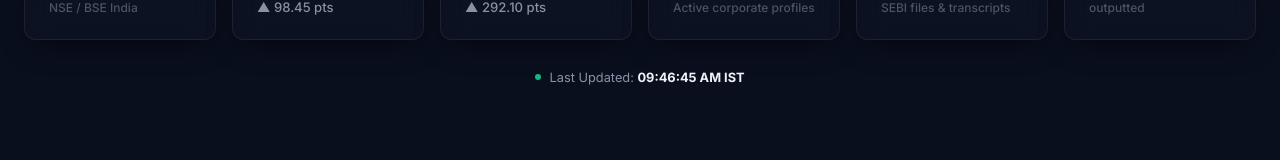
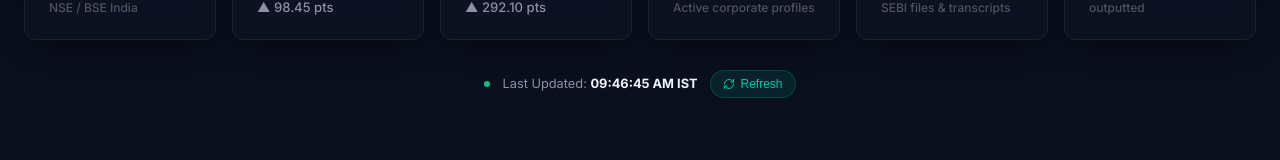
Before and after one commit to avipro1122-creator/uper-ai, a Next.js app: page / in a window 1280 px wide. Shown: the part 506-666 px from the top of the page. Built offline with nearby package versions, Linux system fonts and the light colour scheme; no server answers.

Commit message:
Optimize market indices footer with manual refresh button for mobile support

```diff
--- a/src/App.css
+++ b/src/App.css
@@ -3212,11 +3212,13 @@ body {
 .stats-footer-note {
   display: flex;
   align-items: center;
-  gap: 8px;
+  flex-wrap: wrap;
+  gap: 12px;
   justify-content: center;
   margin-top: 24px;
   font-size: 0.8rem;
   color: var(--text-secondary);
+  padding: 0 16px;
 }
 
 .live-pulse {
@@ -3779,3 +3781,45 @@ body {
     grid-column: span 1;
   }
 }
+
+/* Refresh button styles and spin animation */
+.refresh-btn {
+  display: inline-flex;
+  align-items: center;
+  gap: 6px;
+  background: rgba(0, 201, 167, 0.1);
+  border: 1px solid rgba(0, 201, 167, 0.2);
+  color: var(--accent-color);
+  padding: 6px 12px;
+  border-radius: 20px;
+  font-size: 0.75rem;
+  font-weight: 500;
+  cursor: pointer;
+  transition: all 0.2s ease;
+  backdrop-filter: blur(4px);
+  -webkit-backdrop-filter: blur(4px);
+}
+
+.refresh-btn:hover:not(:disabled) {
+  background: rgba(0, 201, 167, 0.2);
+  border-color: var(--accent-color);
+  box-shadow: 0 0 10px rgba(0, 201, 167, 0.2);
+}
+
+.refresh-btn:active:not(:disabled) {
+  transform: scale(0.95);
+}
+
+.refresh-btn:disabled {
+  opacity: 0.6;
+  cursor: not-allowed;
+}
+
+.spin-animation {
+  animation: spin 1s linear infinite;
+}
+
+@keyframes spin {
+  from { transform: rotate(0deg); }
+  to { transform: rotate(360deg); }
+}
--- a/src/components/LandingPage.jsx
+++ b/src/components/LandingPage.jsx
@@ -2,7 +2,8 @@ import React, { useState, useEffect, useRef } from 'react';
 import {
   Activity, Search, ArrowRight, Sparkles, TrendingUp, Compass,
   FileText, Database, Layers, Award, Zap, Terminal, Gauge, Cpu,
-  Menu, X, Check, Shield, BarChart3, HelpCircle, Users, BookOpen
+  Menu, X, Check, Shield, BarChart3, HelpCircle, Users, BookOpen,
+  RefreshCw
 } from 'lucide-react';
 import ChatInterface from './ChatInterface';
 
@@ -19,6 +20,7 @@ export default function LandingPage({ user, onStartSearch, onNavigateToView, onR
   const [nifty, setNifty] = useState({ value: 23530.15, change: 98.45, changePct: 0.42, tickDir: '' });
   const [sensex, setSensex] = useState({ value: 77215.40, change: 292.10, changePct: 0.38, tickDir: '' });
   const [lastUpdated, setLastUpdated] = useState('');
+  const [isRefreshing, setIsRefreshing] = useState(false);
 
   // Refs for smooth scroll
   const featuresRef = useRef(null);
@@ -77,8 +79,6 @@ export default function LandingPage({ user, onStartSearch, onNavigateToView, onR
     fetchStats();
   }, []);
 
-  // Poll live market indices
-  useEffect(() => {
   const updateIndices = async () => {
     try {
       const res = await fetch('/api/market-indices');
@@ -114,6 +114,19 @@ export default function LandingPage({ user, onStartSearch, onNavigateToView, onR
     }
   };
 
+  const handleManualRefresh = async () => {
+    setIsRefreshing(true);
+    const startTime = Date.now();
+    await updateIndices();
+    const elapsedTime = Date.now() - startTime;
+    const remainingTime = Math.max(0, 800 - elapsedTime);
+    setTimeout(() => {
+      setIsRefreshing(false);
+    }, remainingTime);
+  };
+
+  // Poll live market indices
+  useEffect(() => {
     // Initial update
     updateIndices();
 
@@ -371,6 +384,15 @@ export default function LandingPage({ user, onStartSearch, onNavigateToView, onR
         <div className="stats-footer-note">
           <div className="live-pulse" />
           <span>Last Updated: <strong style={{ color: 'var(--text-primary)' }}>{lastUpdated || 'Loading...'}</strong></span>
+          <button
+            onClick={handleManualRefresh}
+            className="refresh-btn"
+            disabled={isRefreshing}
+            title="Refresh indices"
+          >
+            <RefreshCw size={12} className={isRefreshing ? 'spin-animation' : ''} />
+            <span>Refresh</span>
+          </button>
         </div>
       </section>
 
```
Lines whose indentation alone changed are shown as unchanged.
